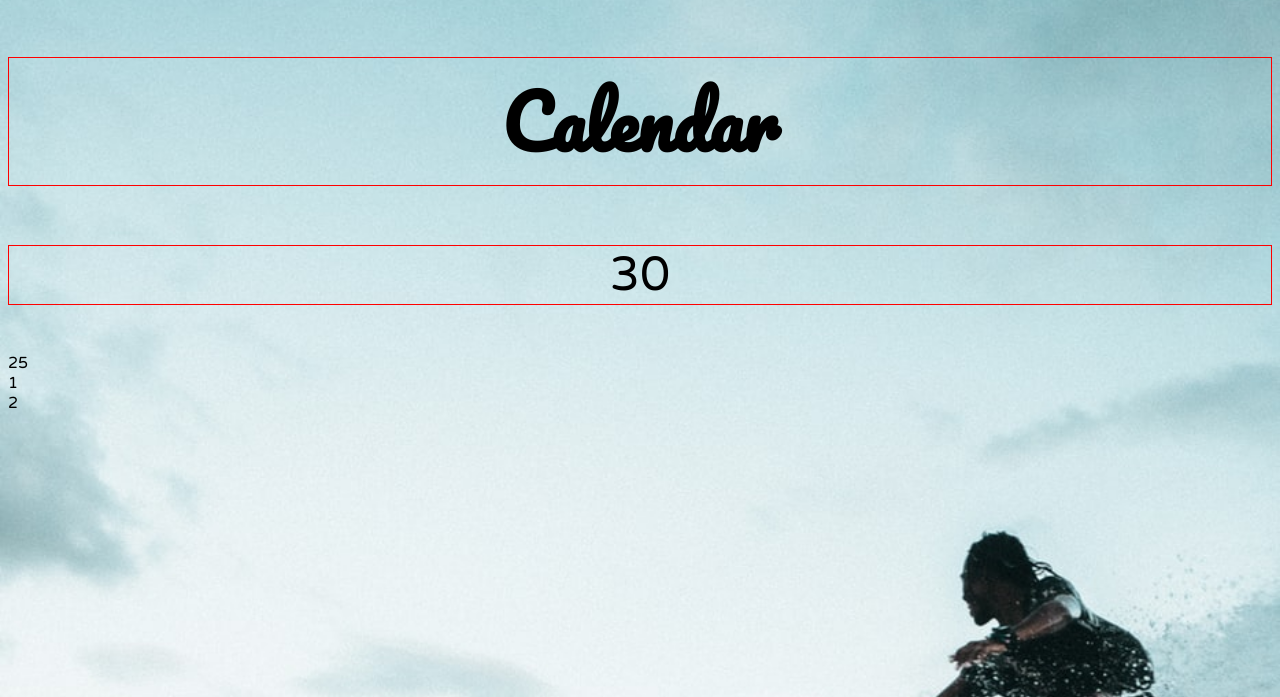
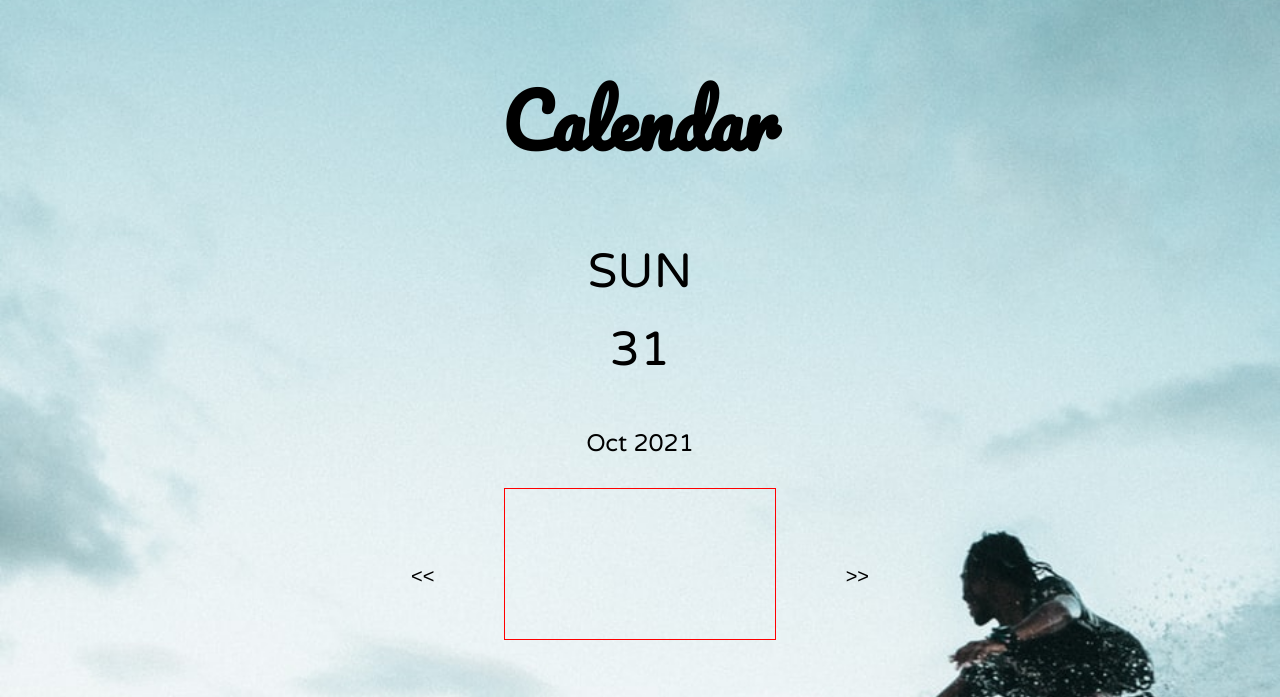
Before and after one commit to TaewoongMoon/vanillaCoding_studyLog, a website: page studyLog/Assignment/calendar/index.html in a window 1280 px wide. Shown: the part 103-800 px from the top of the page. Drawn offline with Linux system fonts and the light colour scheme.

Commit message:
Update: Calendar feature

```diff
--- a/studyLog/Assignment/calendar/index.html
+++ b/studyLog/Assignment/calendar/index.html
@@ -18,6 +18,7 @@
 
   <body>
     <section>
+      <div class="calendar-container">
         <div class="image-box">
           <img
             class="vanilla-coding-image"
@@ -26,11 +27,22 @@
         </div>
         <h1>Calendar</h1>
         <!-- 달력 Start -->
-      <p>30</p>
-      <div>25</div>
-      <div>1</div>
-      <div>2</div>
+        <div class="current-day">
+          <p class="header-day">SAT</p>
+          <p class="header-date">30</p>
+        </div>
+        <p class="current-month"></p>
+        <div class="calendar">
+          <table>
+            <thead>
+              <tr id="table-box"></tr>
+            </thead>
+          </table>
+          <button class="button-prev"><<</button>
+          <button class="button-next">>></button>
+        </div>
         <!-- 달력 End -->
+      </div>
     </section>
     <script src="index.js"></script>
   </body>
--- a/studyLog/Assignment/calendar/index.js
+++ b/studyLog/Assignment/calendar/index.js
@@ -0,0 +1,66 @@
+const monthNames = [
+  'Jan',
+  'Feb',
+  'Mar',
+  'Apr',
+  'May',
+  'Jun',
+  'Jul',
+  'Aug',
+  'Sep',
+  'Oct',
+  'Nov',
+  'Dec',
+]
+const dayNames = ['SUN', 'MON', 'TUE', 'WED', 'THU', 'FRI', 'SAT']
+let todayDay = new Date().getDay()
+const todayDayHeader = document.querySelector('.header-day')
+todayDayHeader.textContent = dayNames[todayDay]
+let todayDate = new Date().getDate()
+const todayDateHeader = document.querySelector('.header-date')
+todayDateHeader.textContent = String(todayDate)
+let currentMonth = new Date().getMonth()
+let currentMonthName = monthNames[currentMonth]
+let currentYear = new Date().getFullYear()
+const currentMonthYear = document.querySelector('.current-month')
+currentMonthYear.textContent = currentMonthName + ' ' + currentYear
+const monthPrevButton = document.querySelector('.button-prev')
+monthPrevButton.addEventListener('click', function () {
+  if (currentMonth === 0) {
+    currentYear -= 1
+    currentMonth = 11
+    currentMonthName = monthNames[currentMonth]
+    currentMonthYear.textContent = currentMonthName + ' ' + currentYear
+  } else {
+    currentMonth -= 1
+    currentMonthName = monthNames[currentMonth]
+    currentMonthYear.textContent = currentMonthName + ' ' + currentYear
+  }
+})
+const monthNextButton = document.querySelector('.button-next')
+monthNextButton.addEventListener('click', function () {
+  if (currentMonth === 11) {
+    currentYear += 1
+    currentMonth = 0
+    currentMonthName = monthNames[currentMonth]
+    currentMonthYear.textContent = currentMonthName + ' ' + currentYear
+  } else {
+    currentMonth += 1
+    currentMonthName = monthNames[currentMonth]
+    currentMonthYear.textContent = currentMonthName + ' ' + currentYear
+  }
+})
+let tableDays = document.querySelector('tr')
+let temp_th = document.createElement('th')
+function monToSun() {
+  for (let i = 0; i < dayNames.length; i++) {
+    temp(i)
+  }
+}
+function temp(i) {
+  return function () {
+    temp_th.textContent = dayNames[i]
+    tableDays.append(temp_th)
+  }
+}
+monToSun()
--- a/studyLog/Assignment/calendar/style.css
+++ b/studyLog/Assignment/calendar/style.css
@@ -9,7 +9,9 @@ body {
   width: 150px;
   object-fit: cover;
 }
-
+.calendar-container {
+  display: block;
+}
 .image-box {
   margin-top: 50px;
   display: flex;
@@ -20,11 +22,56 @@ h1 {
   font-family: 'Pacifico', cursive;
   text-align: center;
   font-size: 72px;
+}
+
+p {
+  display: block;
+  margin: 20px 0;
+  font-family: 'Varela Round', sans-serif;
+  text-align: center;
+  font-size: 48px;
+}
+
+.current-month {
+  display: block;
+  text-align: center;
+  font-size: 24px;
+  font-family: 'Varela Round', sans-serif;
+  margin: 50px auto -20px;
+}
+.calendar {
+  display: block;
+  position: relative;
+  width: 270px;
+  height: 150px;
+  margin: 50px auto 0;
   border: 1px solid red;
 }
 
-p {
+.button-prev {
+  position: absolute;
+  top: 50%;
+  left: -100px;
+  background: none;
+  border: none;
+  font-size: 20px;
+  cursor: pointer;
+}
+
+.button-next {
+  position: absolute;
+  top: 50%;
+  right: -100px;
+  background: none;
+  border: none;
+  font-size: 20px;
+  cursor: pointer;
+}
+
+table {
+  display: table;
   text-align: center;
-  font-size: 48px;
-  border: 1px solid red;
 }
+thead {
+  display: table-header-group;
+}
```
Also changed, not shown: README.md. Lines whose indentation alone changed are shown as unchanged.
